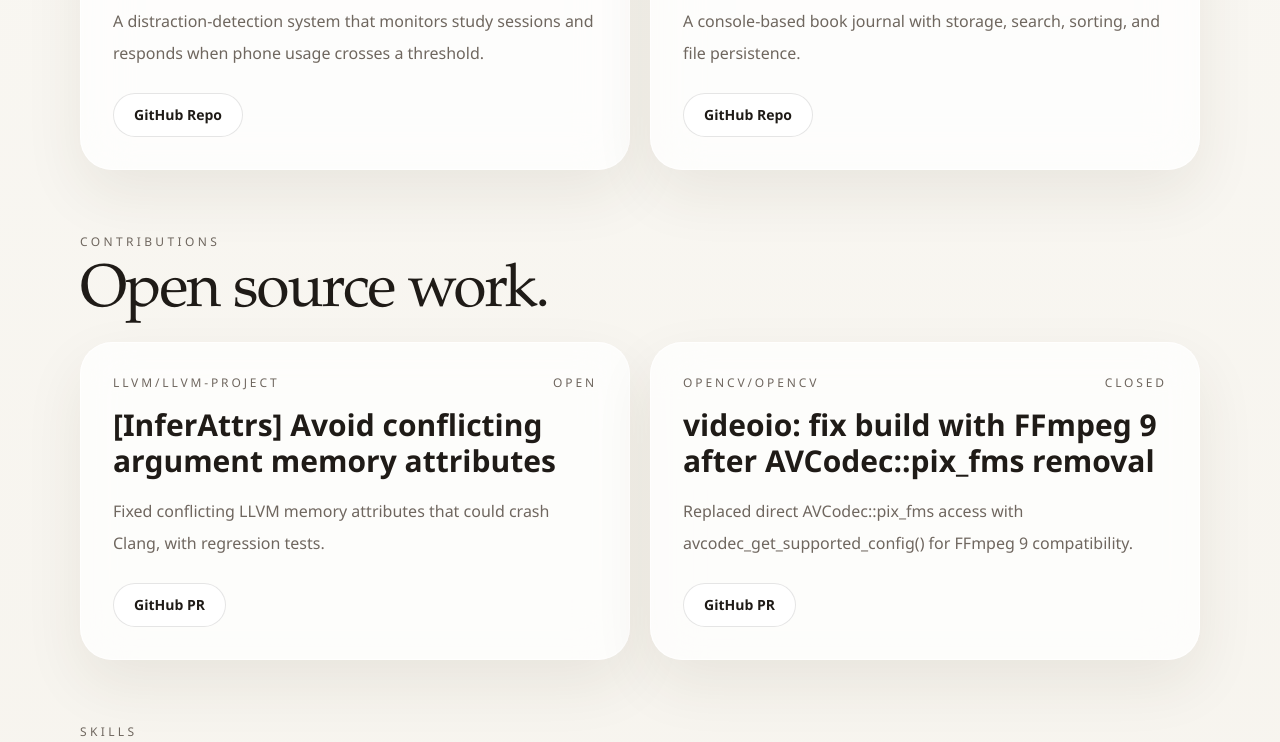
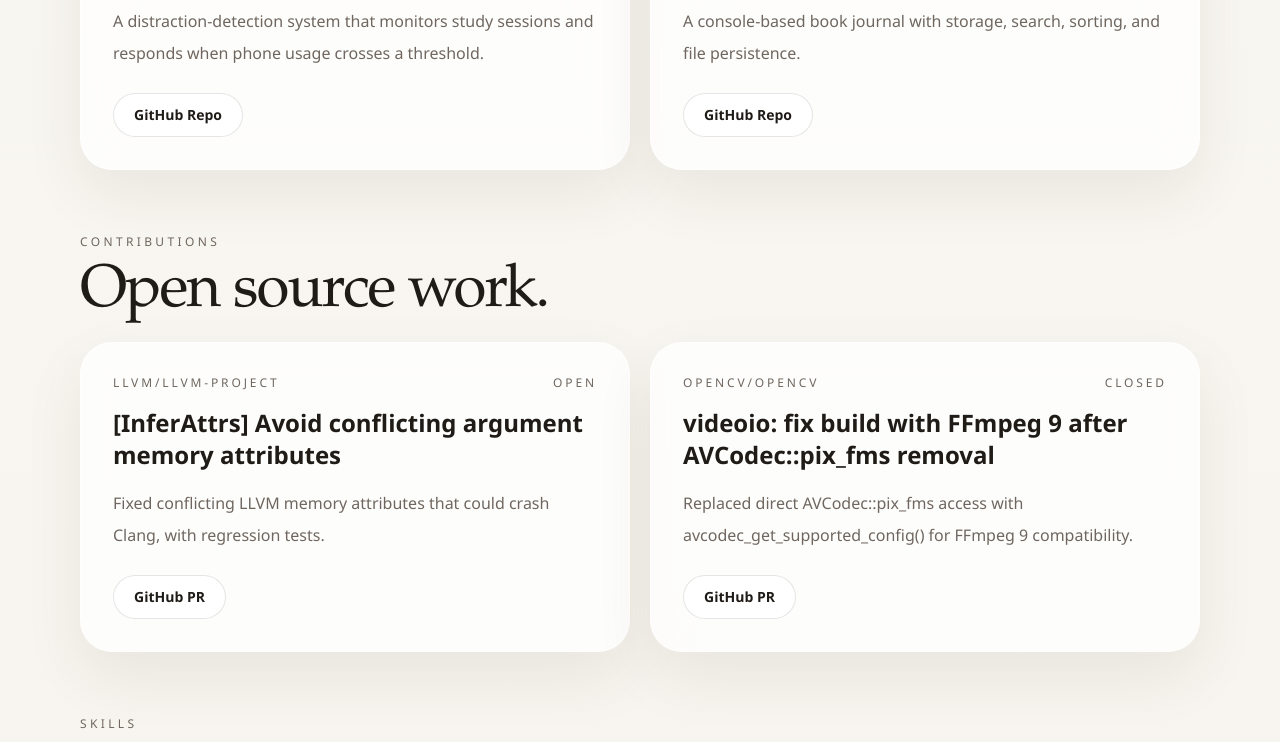
Before and after one commit to Aadhu23/portfolio, a Next.js app: page / in a window 1280 px wide. Shown: the part 2000-2742 px from the top of the page. Built offline with nearby package versions, Linux system fonts and the light colour scheme.

Commit message:
Fix nav open-by-default logic and reduce contribution font size

```diff
--- a/app/components/menu-toggle.js
+++ b/app/components/menu-toggle.js
@@ -15,7 +15,7 @@ export default function MenuToggle() {
   const [open, setOpen] = useState(true);
   const rootRef = useRef(null);
   const pathname = usePathname();
-  const prevPathname = useRef(null);
+  const prevPathname = useRef(pathname);
 
   useEffect(() => {
     if (pathname !== prevPathname.current) {
--- a/app/page.js
+++ b/app/page.js
@@ -302,7 +302,7 @@ export default function Home() {
                 <span>{contribution.repo}</span>
                 <span>{contribution.status}</span>
               </div>
-              <h3 className="mt-4 text-3xl font-semibold text-ink">{contribution.title}</h3>
+              <h3 className="mt-4 text-2xl font-semibold text-ink">{contribution.title}</h3>
               <p className="mt-4 leading-8 text-mist">{contribution.description}</p>
               <div className="mt-6">
                 <a
```
